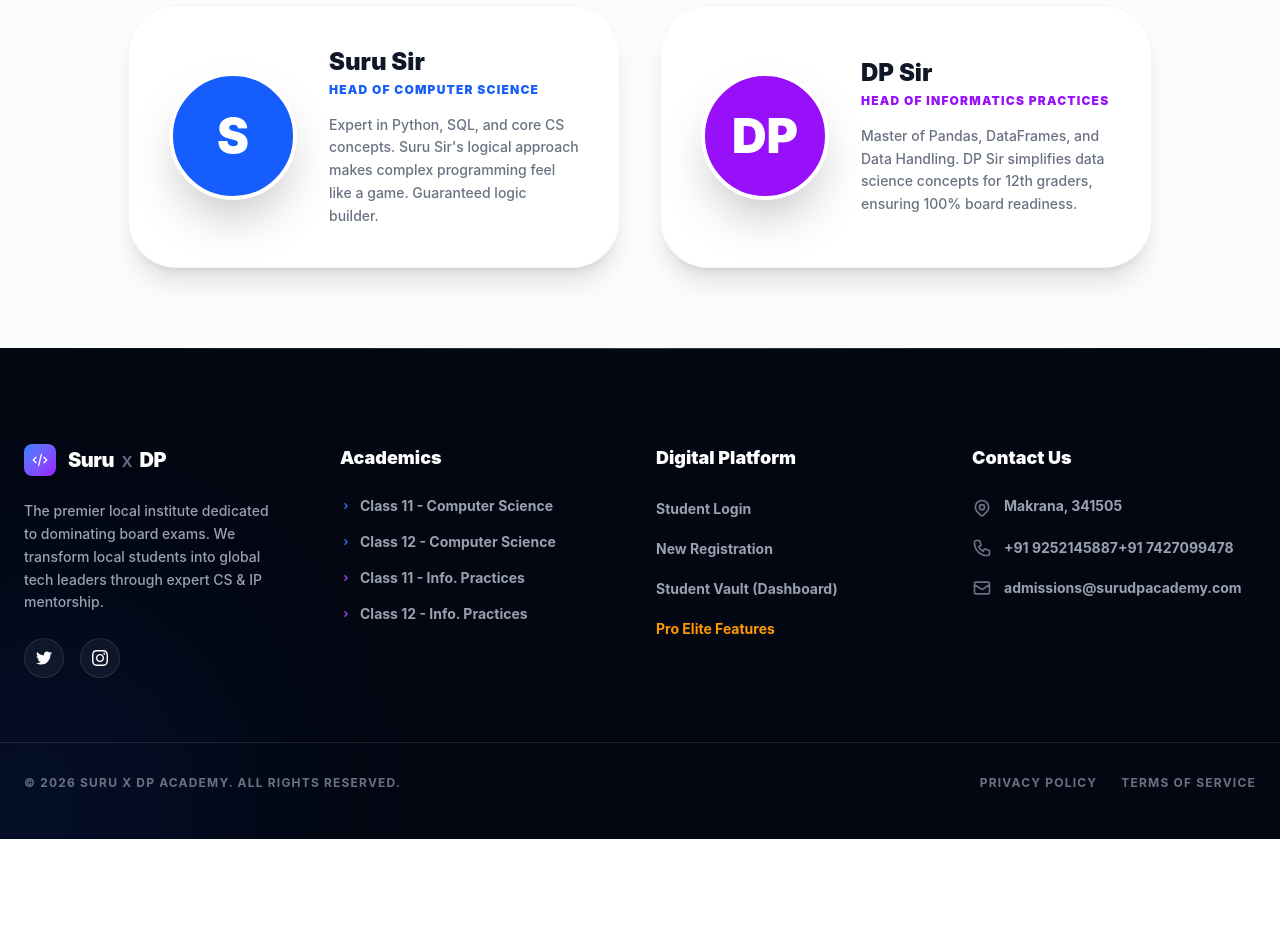
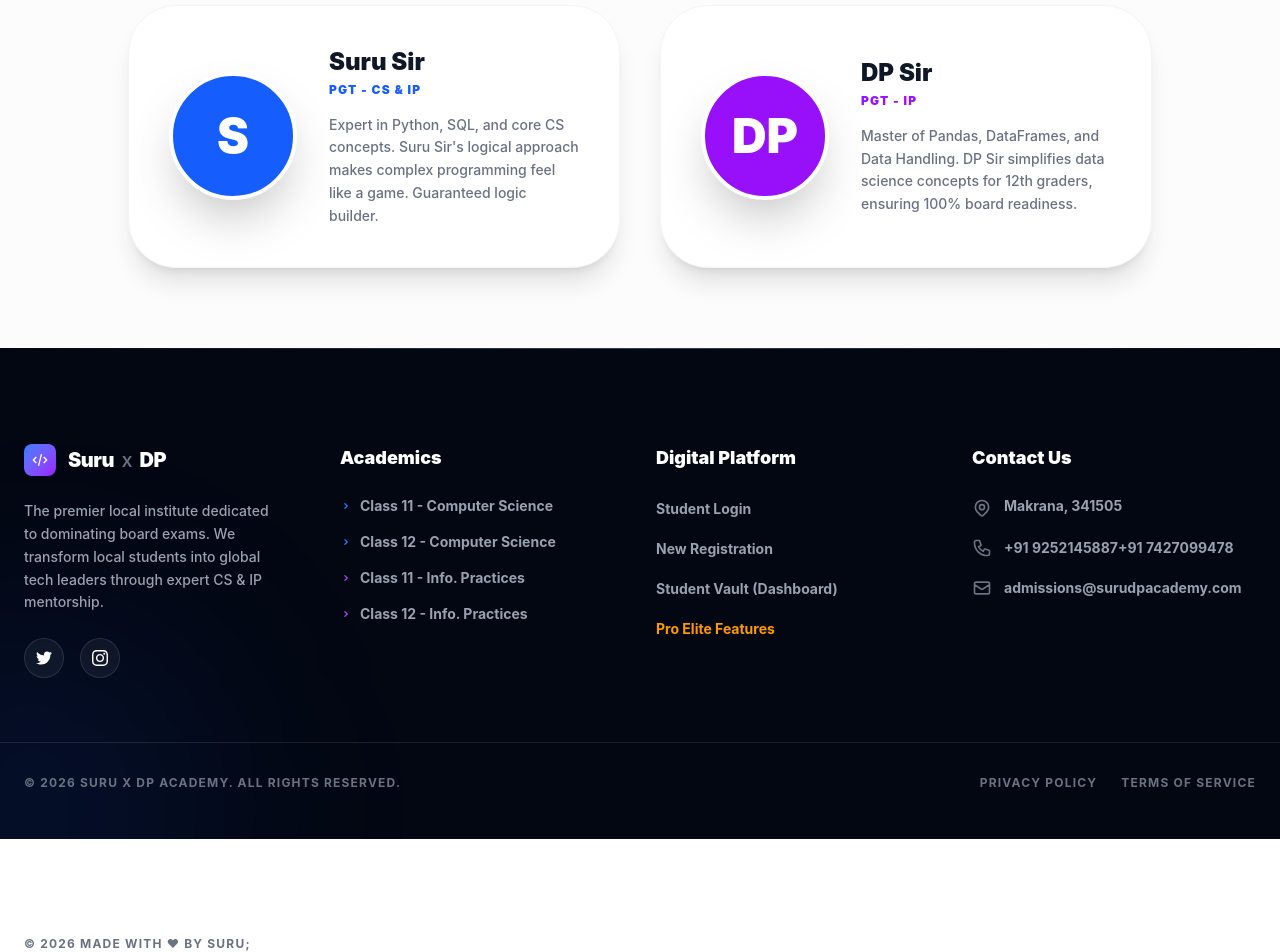
Before and after one commit to DigiSuru/novalearn, a Vue app in the folder frontend/: page / in a window 1280 px wide. Shown: the part 1753-2705 px from the top of the page. Before the commit the page ends 2592 px from the top, so only its background shows below. Built offline with nearby package versions, Linux system fonts and the light colour scheme; no server answers; the HTML template or start-up script is replaced by a standard one.

Commit message:
Updated project from another PC

```diff
--- a/frontend/src/pages/Home.vue
+++ b/frontend/src/pages/Home.vue
@@ -163,7 +163,7 @@
                </div>
                <div class="text-center md:text-left z-10">
                   <h4 class="text-2xl font-black text-gray-900">Suru Sir</h4>
-                  <p class="text-blue-600 font-black text-xs uppercase tracking-widest mt-1 mb-4">Head of Computer Science</p>
+                  <p class="text-blue-600 font-black text-xs uppercase tracking-widest mt-1 mb-4">PGT - CS & IP </p>
                   <p class="text-gray-500 text-sm font-medium leading-relaxed">Expert in Python, SQL, and core CS concepts. Suru Sir's logical approach makes complex programming feel like a game. Guaranteed logic builder.</p>
                </div>
             </div>
@@ -176,7 +176,7 @@
                </div>
                <div class="text-center md:text-left z-10">
                   <h4 class="text-2xl font-black text-gray-900">DP Sir</h4>
-                  <p class="text-purple-600 font-black text-xs uppercase tracking-widest mt-1 mb-4">Head of Informatics Practices</p>
+                  <p class="text-purple-600 font-black text-xs uppercase tracking-widest mt-1 mb-4">PGT - IP</p>
                   <p class="text-gray-500 text-sm font-medium leading-relaxed">Master of Pandas, DataFrames, and Data Handling. DP Sir simplifies data science concepts for 12th graders, ensuring 100% board readiness.</p>
                </div>
             </div>
@@ -263,6 +263,9 @@
       </div>
     </footer>
   </div>
+  <div class="max-w-7xl mx-auto px-6 mt-16 pt-8 border-t border-white/10 flex flex-col md:flex-row justify-between items-center gap-4 relative z-10">
+         <p class="text-xs font-bold text-gray-500 uppercase tracking-widest">© {{ new Date().getFullYear() }} Made with &hearts; by Suru;</p>
+   </div>
 </template>
 
 <script setup>
```
